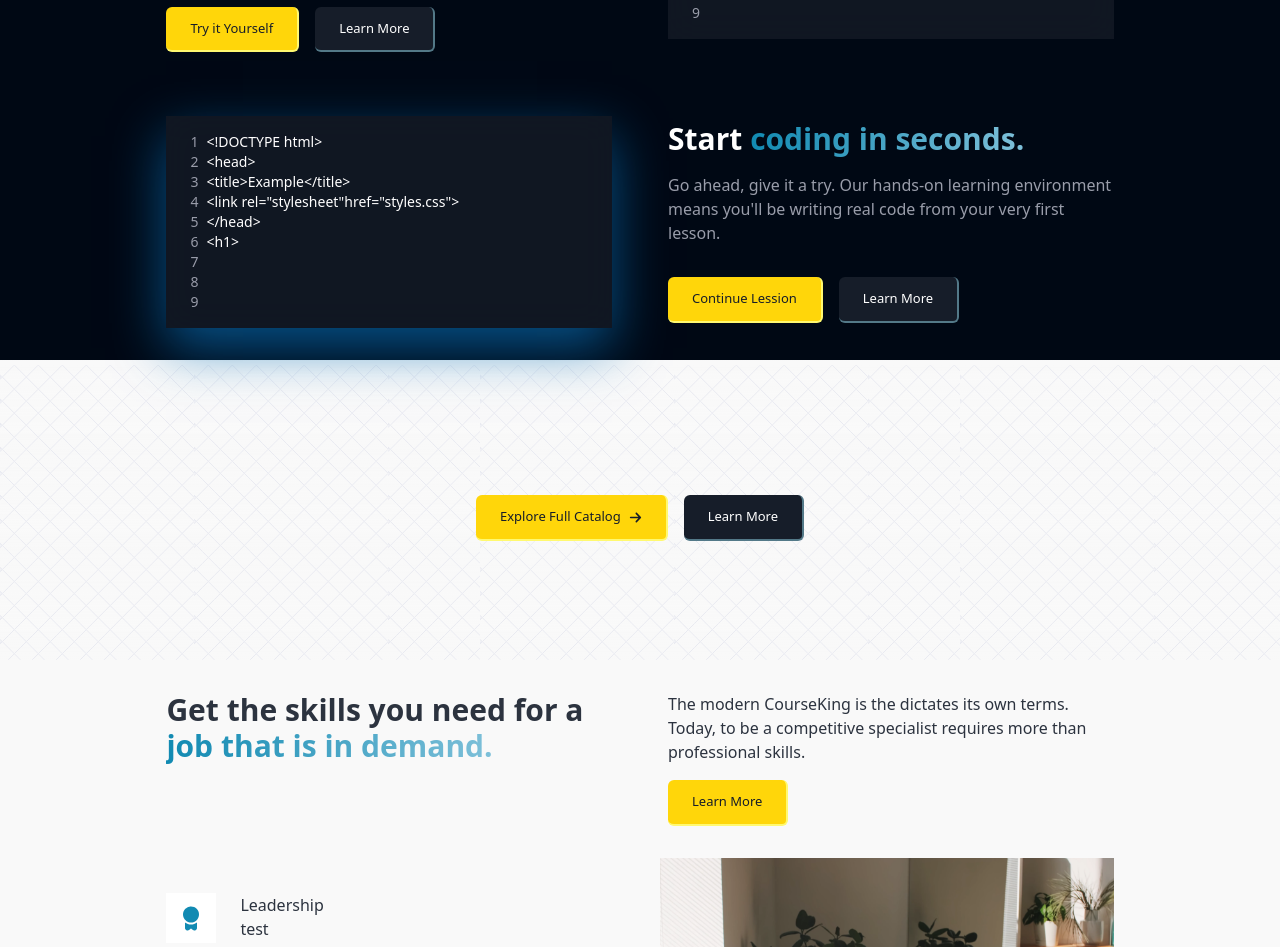
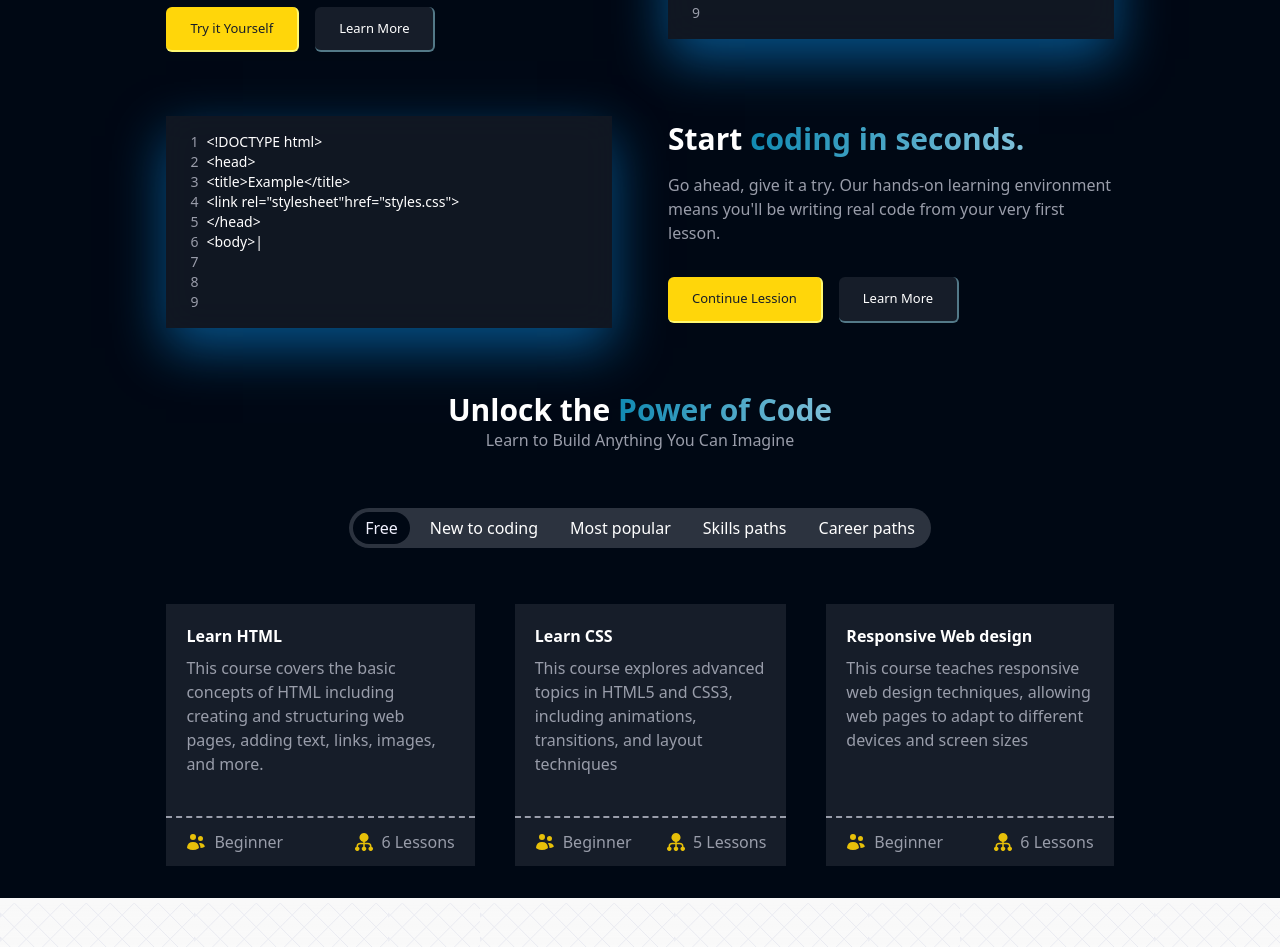
Before and after one commit to soumya1001/CourseKing, a React (Create React App) app: page / in a window 1280 px wide. Shown: the part 665-1612 px from the top of the page. Built offline with nearby package versions, Linux system fonts and the light colour scheme.

Commit message:
UnlockThePowerOfCode course cards

```diff
--- /dev/null
+++ b/src/components/core/homepage/CourseCard.jsx
@@ -0,0 +1,29 @@
+import React from 'react'
+import userIcon from '../../../assets/CourseCardIcons/user.svg'
+import chartTree from '../../../assets/CourseCardIcons/chart-tree.svg'
+function CourseCard({course,currentCard,setCurrentCard}) {
+  return (
+    <div className={`bg-richblack-800 flex flex-col gap-5 justify-between hover:shadow-[10px_10px_0px_0px_rgba(255,214,10,1)] transition duration-150`} onClick={()=>setCurrentCard(course.heading)}>
+        <div className='p-5'>
+            <h1 className='font-semibold pb-2'>{course.heading}</h1>
+            <p className='text-sx text-richblack-200'>{course.description}</p>
+        </div>
+        <div className='px-5 py-3 flex flex-row justify-between border-t-2 border-dashed border-richblack-200'>
+          <div className='flex flex-row gap-2'>
+            <div className='w-[20px] flex items-center'>
+              <img src={userIcon} alt="ChartTreeIcon" />
+            </div>
+            <p className='text-richblack-200'>{course.level}</p>
+          </div>
+          <div className='flex flex-row gap-2'>
+            <div className='w-[18px] flex items-center'>
+              <img src={chartTree} alt="ChartTreeIcon" />
+            </div>
+            <p className='text-richblack-200'>{course.lessionNumber} Lessons</p>
+          </div>
+        </div>
+    </div>
+  )
+}
+
+export default CourseCard
--- /dev/null
+++ b/src/components/core/homepage/UnlockThePowerOfCode.jsx
@@ -0,0 +1,49 @@
+import React, { useState } from 'react'
+import {HomePageExplore} from "../../../data/homepage-explore"
+import HighlightedText from './HighlightedText'
+import CourseCard from "./CourseCard"
+function UnlockThePowerOfCode() {
+    const [currentTab,setCurrentTab] = useState(HomePageExplore[0].tag)
+    const [courses,setCourses] = useState(HomePageExplore[0].courses)
+    const [currentCard,setCurrentCard] = useState(HomePageExplore[0].courses[0].heading)
+    const changeTab =(tag)=>{
+        setCurrentTab(tag)
+        const newTabObj = HomePageExplore.filter((e)=> e.tag === tag)
+        setCourses(newTabObj[0].courses)
+        setCurrentCard(newTabObj[0].courses[0].heading)
+    }
+  return (
+    <div className='py-8 p-2 sm:px-[13%] flex flex-col mx-auto items-center text-white justify-start gap-14'>
+        <div>
+            <h1 className='font-semibold text-3xl text-center'>
+                Unlock the <HighlightedText  text={"Power of Code"}/>
+            </h1>
+            <p className='text-sx text-center text-richblack-200'>
+            Learn to Build Anything You Can Imagine
+            </p>
+        </div>
+        <div className='bg-richblack-700  flex flex-row gap-2 p-1 rounded-full'>
+            {
+                HomePageExplore.map((e)=> e.tag).map((tag,i)=>{
+                    return(
+                        <div key={i} className={`text-[16px] rounded-full px-3 py-1 font-normal cursor-pointer ${currentTab === tag ? "bg-richblack-900 text-richblack-5" : ""} hover:bg-richblack-900 hover:text-richblack-5  transition duration-150`} onClick={()=>{changeTab(tag)}}>
+                            {tag}
+                        </div>
+                    )
+                })
+            }
+        </div>
+        <div className='flex lg:flex-row sm:flex-row flex-col gap-10'>
+            {
+                courses.map((course,i)=>{
+                    return(
+                        <CourseCard course={course} key={i} currentCard={currentCard} setCurrentCard={setCurrentCard}/>
+                    )
+                })
+            }
+        </div>
+    </div>
+  )
+}
+
+export default UnlockThePowerOfCode
--- a/src/data/homepage-explore.js
+++ b/src/data/homepage-explore.js
@@ -12,7 +12,7 @@ export const HomePageExplore = [
                 heading : "Learn CSS",
                 description : "This course explores advanced topics in HTML5 and CSS3, including animations, transitions, and layout techniques",
                 level : 'Beginner',
-                lessionNumber : 6
+                lessionNumber : 5
             },
             {
                 heading : "Responsive Web design",
--- a/src/pages/Home.jsx
+++ b/src/pages/Home.jsx
@@ -7,6 +7,7 @@ import HighlightedText from '../components/core/homepage/HighlightedText';
 import CodeBlock from '../components/core/homepage/CodeBlock';
 import TimelineSection from '../components/core/homepage/TimelineSection';
 import instractorImage from "../assets/Images/Instructor.png"
+import UnlockThePowerOfCode from '../components/core/homepage/UnlockThePowerOfCode';
 function Home() {
   return (
     <div>
@@ -51,18 +52,18 @@ function Home() {
                 </div>
             </div>
             {/* coding animation  start*/}
-            <div className='sm:w-[50%] w-[95%]'>
-                <CodeBlock line_no={9} code={`<!DOCTYPE html> \n<head>\n<title>Example</title>\n<link rel="stylesheet"href="styles.css">\n</head>\n<h1>Happy Coding!</h1>\n<body>\n</body>\n<html>`} />
+            <div className='shadow-[0_20px_50px_rgba(8,_112,_184,_0.7)] sm:w-[50%] w-[95%]'>
+                <CodeBlock  line_no={9} code={`<!DOCTYPE html> \n<head>\n<title>Example</title>\n<link rel="stylesheet"href="styles.css">\n</head>\n<body>\n<h1>Welcome to CourseKing !</h1>\n</body>\n</html>`} />
             </div>
-              {/* coding animation start */}
+              {/* end */}
         </div>
         {/* section 3 */}
         <div className='py-8 p-2 sm:px-[13%] flex-col-reverse flex sm:flex-row mx-auto items-center text-white justify-start gap-14'>
             {/* coding animation start */}
             <div className='shadow-[0_20px_50px_rgba(8,_112,_184,_0.7)] sm:w-[50%] w-[95%]'>
-                  <CodeBlock  line_no={9} code={`<!DOCTYPE html> \n<head>\n<title>Example</title>\n<link rel="stylesheet"href="styles.css">\n</head>\n<h1>Happy Coding!</h1>\n<body>\n</body>\n<html>`} />
+                <CodeBlock  line_no={9} code={`<!DOCTYPE html> \n<head>\n<title>Example</title>\n<link rel="stylesheet"href="styles.css">\n</head>\n<body>\n<h1>Happy Coding!</h1>\n</body>\n</html>`} />
             </div>
-              {/* coding animation end */}
+            {/* end */}
             <div className='sm:w-[50%] flex flex-col gap-4'>
                 <div className='text-3xl font-semibold'>
                     Start <HighlightedText text={"coding in seconds."} />
@@ -76,6 +77,8 @@ function Home() {
                 </div>
             </div>
         </div>
+        <UnlockThePowerOfCode/>
+
         {/*  section 4*/}
           <div className='bg-pure-greys-5 text-richblack-700'>
               <div className='homepage_bg h-[300px]'>
@@ -86,7 +89,7 @@ function Home() {
               </div>
           </div>
 
-        {/*  section */}
+        {/*  section job that is in demand */}
         <div className='py-8 p-2 sm:px-[13%] bg-pure-greys-5 text-richblack-700'>
           <div className='flex sm:flex-row flex-col justify-center sm:gap-14'>
               <div className='pb-4 sm:w-[50%] text-3xl font-semibold'>Get the skills you need for a <HighlightedText text={"job that is in demand."} /></div>
@@ -132,8 +135,15 @@ function Home() {
                     <p className='text-richblack-200 pt-1'>Instructors from around the world teach millions of students on CourseKing. We provide the tools and skills to teach what you love.</p>
                 </div>
                 <div>
-                    <CummonButton button_text={"Start Teaching Today"} active={true} linked_to={"/"}/>
+                    <CummonButton button_text={"Start Teaching Today"} active={true} linked_to={"/"} icon={<FaArrowRight />}/>
                 </div>
+            </div>
+        </div>
+        {/* sections testimonials */}
+        <div className='py-8 p-2 sm:px-[13%] text-white'>
+            <h2 className='text-3xl font-semibold text-center'>Reviews from other learners</h2>
+            <div>
+
             </div>
         </div>
     </div>
```
Also changed, not shown: src/assets/CourseCardIcons/chart-tree.svg (added), src/assets/CourseCardIcons/user.svg (added), src/components/common/footer.jsx (added). Lines whose indentation alone changed are shown as unchanged.
